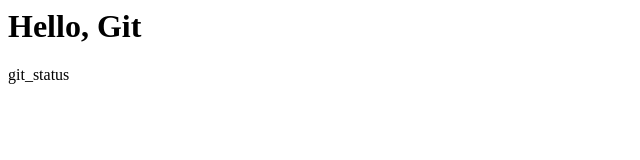
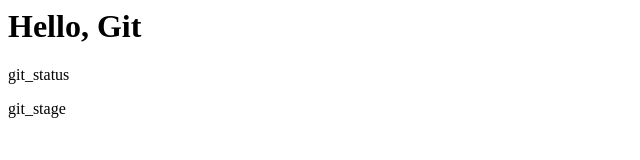
Before and after one commit to junstrike/gittest, a plain HTML site: page index.html in a window 1280 px wide. Shown: the full height of the page, 0-640 px from the left. Drawn offline with Linux system fonts and the light colour scheme.

Commit message:
add new line

```diff
--- a/index.html
+++ b/index.html
@@ -1,2 +1,3 @@
 <h1>Hello, Git</h1>
 <p>git_status</p>
+<p>git_stage</p>
```
